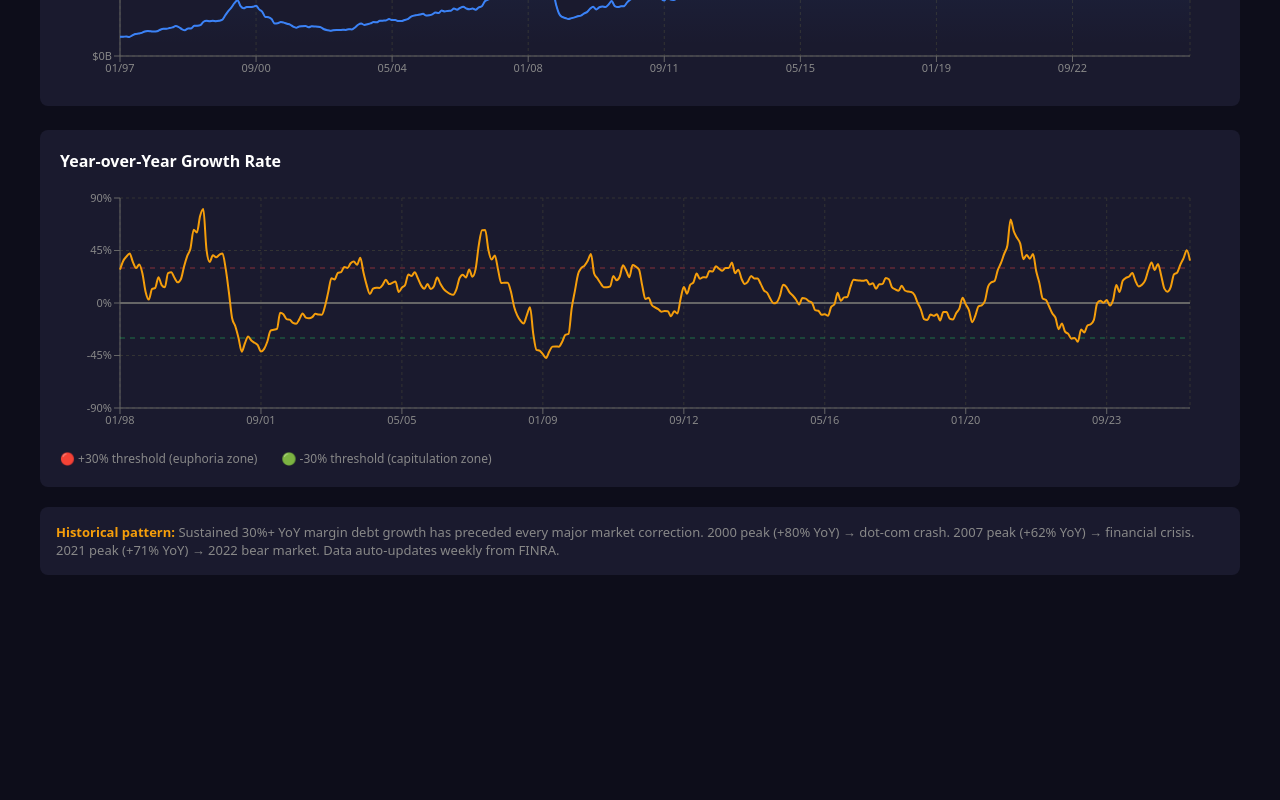
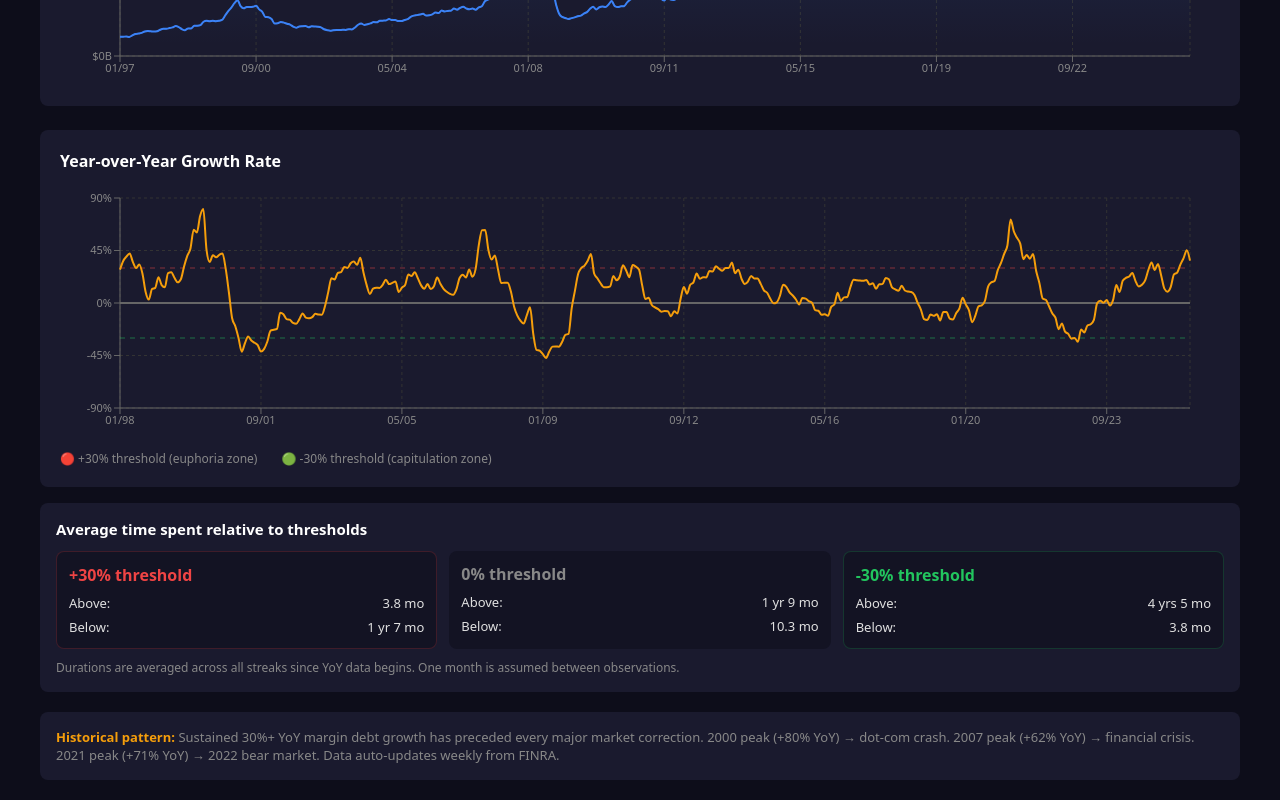
Before and after one commit to FunnyBUnny05/margin-Debtt, a React (Vite) app: page / in a window 1280 px wide. Shown: the part 520-1320 px from the top of the page. Before the commit the page ends 1115 px from the top, so only its background shows below. Built offline with nearby package versions, Linux system fonts and the light colour scheme; the HTML template or start-up script is replaced by a standard one.

Commit message:
Add average duration stats for YoY thresholds

```diff
--- a/src/App.jsx
+++ b/src/App.jsx
@@ -20,6 +20,55 @@ const CustomTooltip = ({ active, payload, label }) => {
     );
   }
   return null;
+};
+
+const monthsBetweenInclusive = (startDate, endDate) => {
+  const [startYear, startMonth] = startDate.split('-').map(Number);
+  const [endYear, endMonth] = endDate.split('-').map(Number);
+  return (endYear - startYear) * 12 + (endMonth - startMonth) + 1;
+};
+
+const computeThresholdDurations = (data, threshold) => {
+  const series = data.filter(d => d.yoy_growth !== null);
+  if (series.length === 0) return { above: 0, below: 0 };
+
+  let currentAbove = series[0].yoy_growth >= threshold;
+  let streakStart = series[0];
+  const aboveDurations = [];
+  const belowDurations = [];
+
+  for (let i = 1; i < series.length; i++) {
+    const isAbove = series[i].yoy_growth >= threshold;
+    if (isAbove !== currentAbove) {
+      const duration = monthsBetweenInclusive(streakStart.date, series[i - 1].date);
+      (currentAbove ? aboveDurations : belowDurations).push(duration);
+      streakStart = series[i];
+      currentAbove = isAbove;
+    }
+  }
+
+  const finalDuration = monthsBetweenInclusive(streakStart.date, series[series.length - 1].date);
+  (currentAbove ? aboveDurations : belowDurations).push(finalDuration);
+
+  const avg = arr => (arr.length ? arr.reduce((sum, value) => sum + value, 0) / arr.length : 0);
+
+  return {
+    above: avg(aboveDurations),
+    below: avg(belowDurations)
+  };
+};
+
+const formatDuration = (months) => {
+  if (!months) return 'N/A';
+  const years = Math.floor(months / 12);
+  const remainingMonths = Math.round(months % 12);
+
+  if (years > 0) {
+    if (remainingMonths === 0) return `${years} yr${years > 1 ? 's' : ''}`;
+    return `${years} yr${years > 1 ? 's' : ''} ${remainingMonths} mo`;
+  }
+
+  return `${months.toFixed(1)} mo`;
 };
 
 export default function App() {
@@ -91,6 +140,16 @@ export default function App() {
   const currentDebt = data[data.length - 1];
   const peak2021 = data.find(d => d.date === '2021-10') || data[data.length - 1];
   const peak2000 = data.find(d => d.date === '2000-03') || data[0];
+  const yoyData = data.filter(d => d.yoy_growth !== null);
+
+  const thresholdSummaries = [
+    { value: 30, label: '+30% threshold', color: '#ef4444' },
+    { value: 0, label: '0% threshold', color: '#888' },
+    { value: -30, label: '-30% threshold', color: '#22c55e' }
+  ].map(threshold => ({
+    ...threshold,
+    durations: computeThresholdDurations(yoyData, threshold.value)
+  }));
 
   const formatLastUpdated = (iso) => {
     const d = new Date(iso);
@@ -241,6 +300,28 @@ export default function App() {
           </div>
         </div>
 
+        <div style={{ background: '#1a1a2e', borderRadius: '8px', padding: '16px', marginTop: '16px' }}>
+          <h3 style={{ color: '#fff', fontSize: '15px', marginBottom: '12px' }}>Average time spent relative to thresholds</h3>
+          <div style={{ display: 'grid', gridTemplateColumns: isMobile ? '1fr' : 'repeat(3, minmax(0, 1fr))', gap: '12px' }}>
+            {thresholdSummaries.map(threshold => (
+              <div key={threshold.value} style={{ background: '#131323', borderRadius: '8px', padding: '12px', border: `1px solid ${threshold.color}33` }}>
+                <div style={{ color: threshold.color, fontWeight: '600', marginBottom: '8px' }}>{threshold.label}</div>
+                <div style={{ display: 'flex', justifyContent: 'space-between', color: '#e0e0e0', fontSize: '13px' }}>
+                  <span>Above:</span>
+                  <span>{formatDuration(threshold.durations.above)}</span>
+                </div>
+                <div style={{ display: 'flex', justifyContent: 'space-between', color: '#e0e0e0', fontSize: '13px', marginTop: '6px' }}>
+                  <span>Below:</span>
+                  <span>{formatDuration(threshold.durations.below)}</span>
+                </div>
+              </div>
+            ))}
+          </div>
+          <p style={{ color: '#888', fontSize: '12px', marginTop: '10px', textAlign: isMobile ? 'center' : 'left' }}>
+            Durations are averaged across all streaks since YoY data begins. One month is assumed between observations.
+          </p>
+        </div>
+
         <div style={{ marginTop: '20px', padding: '16px', background: '#1a1a2e', borderRadius: '8px', fontSize: '13px', color: '#888', textAlign: isMobile ? 'center' : 'left' }}>
           <strong style={{ color: '#f59e0b' }}>Historical pattern:</strong> Sustained 30%+ YoY margin debt growth has preceded every major market correction.
           2000 peak (+80% YoY) → dot-com crash. 2007 peak (+62% YoY) → financial crisis. 2021 peak (+71% YoY) → 2022 bear market.
```
